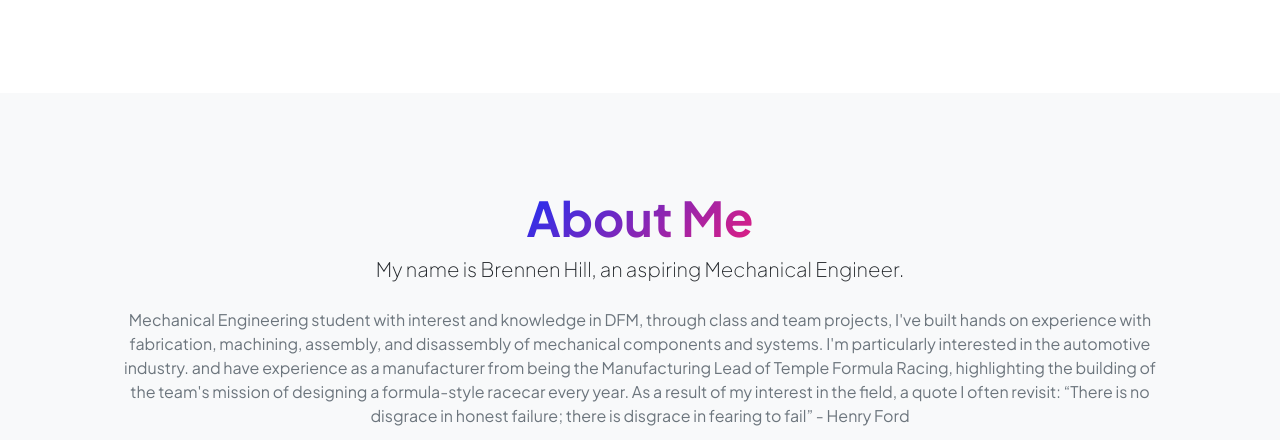
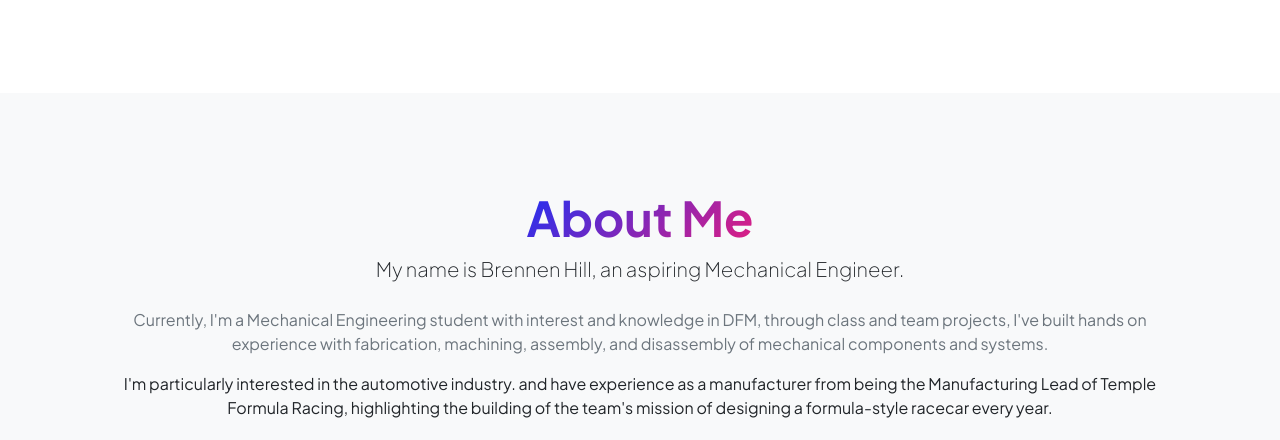
Before and after one commit to BrennenHill0328/Portfolio, a plain HTML site: page index.html in a window 1280 px wide. Shown: the part 1049-1489 px from the top of the page. Drawn offline with nearby package versions, Linux system fonts and the light colour scheme; files whose address does not match are found by name.

Commit message:
Add files via upload

```diff
--- a/index.html
+++ b/index.html
@@ -183,9 +183,9 @@
                             <div class="text-center my-5">
                                 <h2 class="display-5 fw-bolder"><span class="text-gradient d-inline">About Me</span></h2>
                                 <p class="lead fw-light mb-4">My name is Brennen Hill, an aspiring Mechanical Engineer.</p>
-                                <p class="text-muted">Mechanical Engineering student with interest and knowledge in DFM, through class and team projects, I've built hands on experience with fabrication, machining, assembly, and disassembly of mechanical components and systems.
-I'm particularly interested in the automotive industry. and have experience as a manufacturer from being the Manufacturing Lead of Temple Formula Racing, highlighting the building of the team's mission of designing a formula-style racecar every year.
-As a result of my interest in the field, a quote I often revisit:
+                                <p class="text-muted">Currently, I'm a Mechanical Engineering student with interest and knowledge in DFM, through class and team projects, I've built hands on experience with fabrication, machining, assembly, and disassembly of mechanical components and systems. </p>
+I'm particularly interested in the automotive industry. and have experience as a manufacturer from being the Manufacturing Lead of Temple Formula Racing, highlighting the building of the team's mission of designing a formula-style racecar every year.</p>
+As a result of my interest in the field, a quote I often revisit: </p>
 “There is no disgrace in honest failure; there is disgrace in fearing to fail” - Henry Ford</p>
                                 <div class="d-flex justify-content-center fs-2 gap-4">
                                     <a class="text-gradient" href="#!"><i class="bi bi-twitter"></i></a>
```
